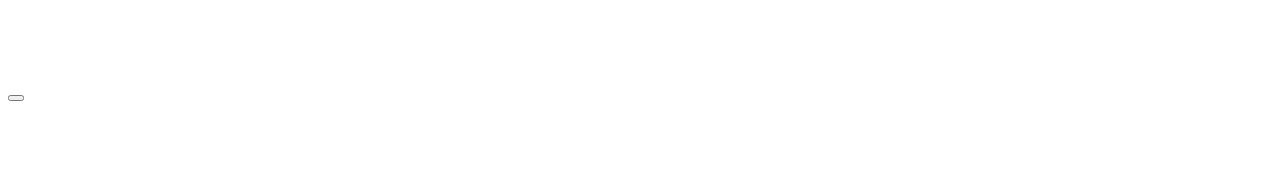
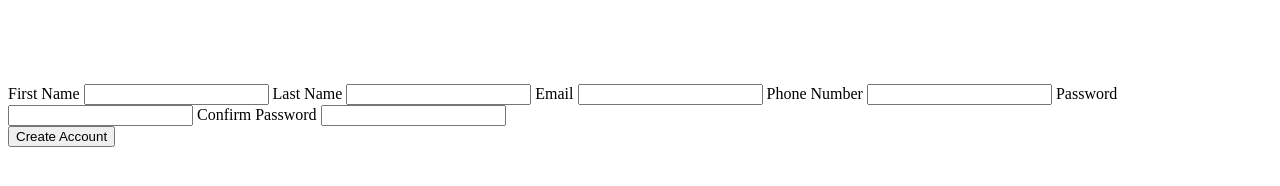
Before and after one commit to gordokay/sign-up-form, a plain HTML site: page index.html in a window 1280 px wide. Drawn offline with Linux system fonts and the light colour scheme.

Commit message:
Add form content

```diff
--- a/index.html
+++ b/index.html
@@ -25,11 +25,22 @@
         </p>
         <div class="form-content">
             <p class="form-header"></p>
-            <form action="">
-
+            <form action="" method="POST" id="sign-up-form">
+                <label for="first-name">First Name</label>
+                <input type="text" name="first-name" id="first-name">
+                <label for="last-name">Last Name</label>
+                <input type="text" name="last-name" id="last-name">
+                <label for="email">Email</label>
+                <input type="email" name="email" id="email">
+                <label for="phone-number">Phone Number</label>
+                <input type="tel" name="phone-number" id="phone-number">
+                <label for="password">Password</label>
+                <input type="password" name="password" id="password">
+                <label for="password-confirm">Confirm Password</label>
+                <input type="password" name="password-confirm" id="password-confirm">
             </form>
         </div>
-        <button class="form-button"></button>
+        <button class="form-button" type="submit" form="sign-up-form">Create Account</button>
         <p class="login-link"></p>
     </div>
 </body>
```
